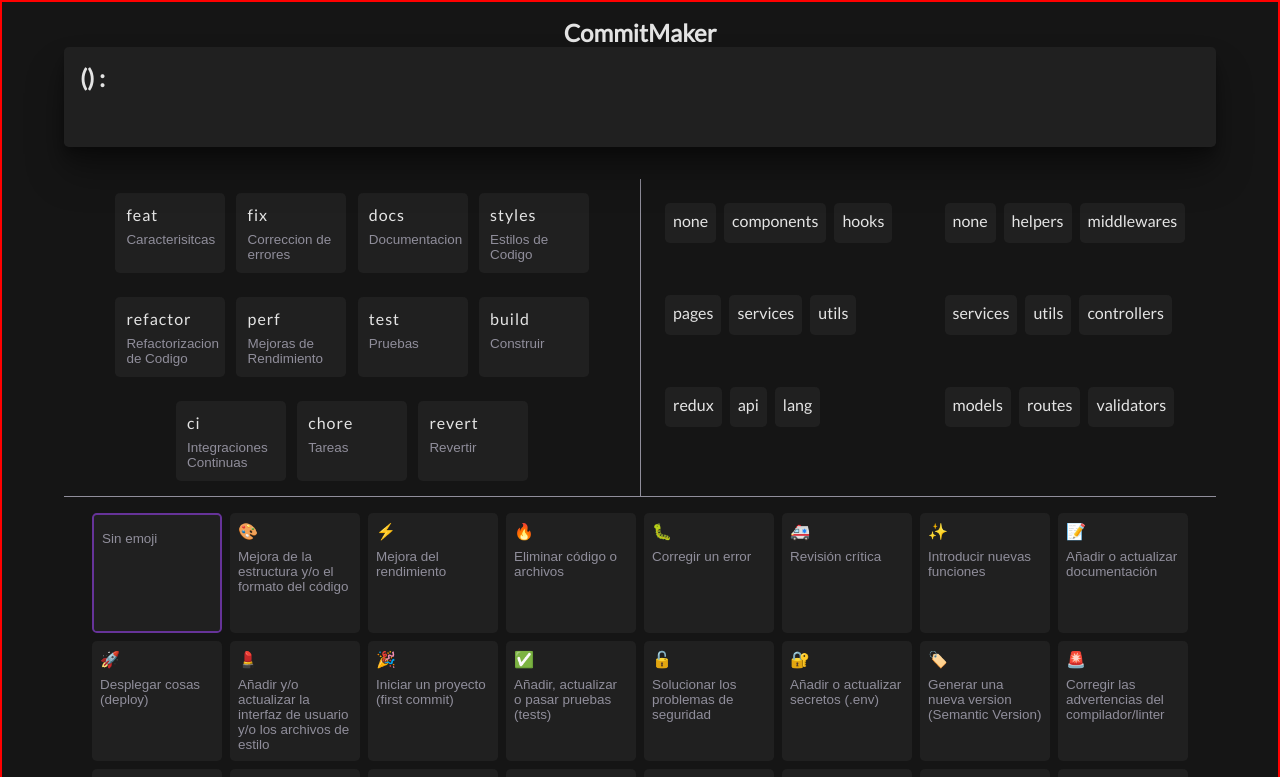
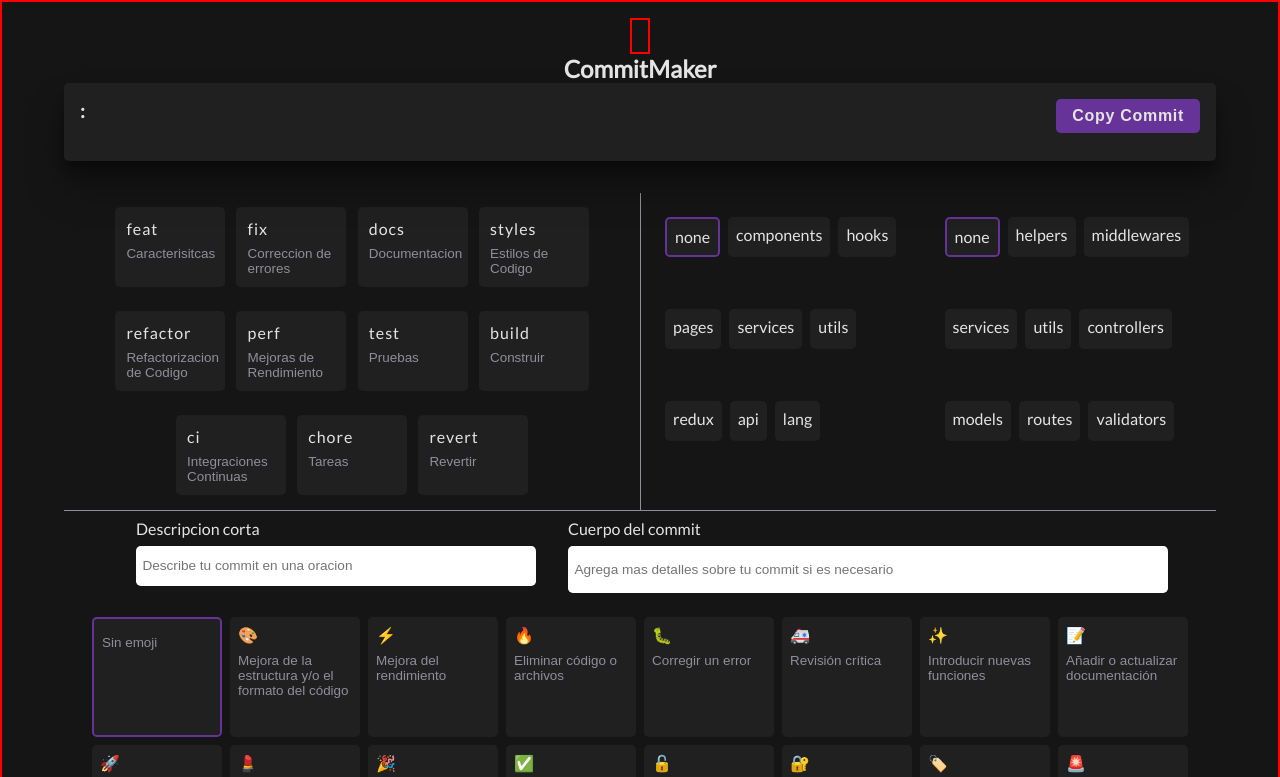
Before and after one commit to JosueEC/CommitsMaker, a React (Vite) app: page / in a window 1280 px wide. Shown: the top 777 px of the page. Built offline with nearby package versions, Linux system fonts and the light colour scheme.

Commit message:
feat(components): ✨ The application can notify to the user when the text commit is copied.

```diff
--- a/src/App.css
+++ b/src/App.css
@@ -3,3 +3,43 @@
   border-bottom: solid 1px var(--label);
   display: flex;
 }
+
+.containerInputs {
+  /* border: solid 2px red; */
+  width: 90vw;
+  height: 90px;
+  display: flex;
+  justify-content: start;
+  padding: 0 4rem;
+  gap: 1rem;
+}
+
+.boxInput {
+  /* border: solid 2px green; */
+  display: flex;
+  flex-direction: column;
+  padding: 0.5rem;
+  gap: 0.5rem;
+}
+
+.inputDescription {
+  /* border: solid 2px slateblue; */
+  border-radius: 0.3rem;
+  width: 400px;
+  height: 40px;
+  font-size: 0.85rem;
+  padding: 0.4rem;
+}
+
+.inputDescription:focus {
+  border: solid 2px rebeccapurple;
+}
+
+.inputBody {
+  /* border: solid 2px red; */
+  width: 600px;
+  height: 150px;
+  border-radius: 0.3rem;
+  padding: 0.4rem;
+  font-size: 0.85rem;
+}
--- a/src/App.jsx
+++ b/src/App.jsx
@@ -1,17 +1,51 @@
 import './App.css'
+import { useCommitStore } from './services/zustand/store'
 import ViewerCommit from './components/ViewerCommit/ViewerCommit'
 import ContainerTypes from './components/ContainerTypes/ContainerTypes'
 import ContainerScopes from './components/ContainerScopes/ContainerScopes'
 import ContainerEmojis from './components/ContainerEmojis/ContainerEmojis'
+import { Toaster } from 'sonner'
 
 function App () {
+  const editDescription = useCommitStore((state) => state.editDescription)
+  const editBody = useCommitStore((state) => state.editBody)
+
+  function handleChangeDescription (event) {
+    editDescription(event.target.value)
+  }
+
+  function handleChangeBody (event) {
+    editBody(event.target.value)
+  }
+
   return (
     <section>
+      <Toaster richColors position='top-center' />
       <h1>CommitMaker</h1>
       <ViewerCommit />
       <div className='containerMain'>
         <ContainerTypes />
         <ContainerScopes />
+      </div>
+      <div className='containerInputs'>
+        <div className='boxInput'>
+          <label>Descripcion corta</label>
+          <input
+            type='text'
+            className='inputDescription'
+            placeholder='Describe tu commit en una oracion'
+            onChange={handleChangeDescription}
+          />
+        </div>
+        <div className='boxInput'>
+          <label>Cuerpo del commit</label>
+          <input
+            type='textarea'
+            className='inputBody'
+            placeholder='Agrega mas detalles sobre tu commit si es necesario'
+            onChange={handleChangeBody}
+          />
+        </div>
       </div>
       <ContainerEmojis />
     </section>
--- a/src/components/ViewerCommit/ViewerCommit.css
+++ b/src/components/ViewerCommit/ViewerCommit.css
@@ -5,8 +5,22 @@
   padding: 1rem;
   margin-bottom: 2rem;
   border-radius: 0.3rem;
+  font-size: 0.8rem;
   width: 90vw;
-  height: 100px;
   position: sticky;
   top: 0;
+  display: flex;
+  justify-content:space-between;
+  gap: 1rem;
 }
+
+.buttonCopy {
+  background-color: rebeccapurple;
+  font-size: 1rem;
+  padding: 0.5rem 1rem;
+  border-radius: 0.3rem;
+  color: var(--text);
+  font-family: var(--button-font);
+  font-weight: bold;
+  letter-spacing: 0.7px;
+}
--- a/src/components/ViewerCommit/ViewerCommit.jsx
+++ b/src/components/ViewerCommit/ViewerCommit.jsx
@@ -1,19 +1,37 @@
 import './ViewerCommit.css'
 import { useCommitStore } from '../../services/zustand/store'
+import { CopyToClipboard } from 'react-copy-to-clipboard'
+import { toast } from 'sonner'
 
 export default function ViewerCommit () {
   const selectedType = useCommitStore((state) => state.selectedType)
   const selectedAmbit = useCommitStore((state) => state.selectedAmbit)
   const selectedEmoji = useCommitStore((state) => state.selectedEmoji)
+  const description = useCommitStore((state) => state.description)
+  const body = useCommitStore((state) => state.body)
+
+  const commit = `${selectedType}${(selectedAmbit !== 'none') ? '(' + selectedAmbit + ')' : ''}: ${selectedEmoji} ${description}`
+
   return (
     <header className='viewerCommit'>
-      <h2>
+      <h2 id='commit'>
         {
-          `${selectedType}
-          ${(selectedAmbit !== 'none') ? '(' + selectedAmbit + ')' : ''}
-          : ${selectedEmoji}`
+          commit
+        }
+        <br />
+        <br />
+        {
+          `${body}`
         }
       </h2>
+      <div>
+        <CopyToClipboard
+          onCopy={() => toast.success('Copy to cliboard')}
+          text={commit + '\n' + body}
+        >
+          <button className='buttonCopy'>Copy Commit</button>
+        </CopyToClipboard>
+      </div>
     </header>
   )
 }
--- a/src/services/zustand/store.js
+++ b/src/services/zustand/store.js
@@ -2,10 +2,15 @@ import { create } from 'zustand'
 
 export const useCommitStore = create((set) => ({
   selectedType: '',
-  selectedAmbit: '',
+  selectedAmbit: 'none',
   selectedEmoji: '',
+  description: '',
+  body: '',
 
   selectType: (type) => set((state) => ({ selectedType: type })),
   selectAmbit: (ambit) => set((state) => ({ selectedAmbit: ambit })),
-  selectEmoji: (emoji) => set((state) => ({ selectedEmoji: emoji }))
+  selectEmoji: (emoji) => set((state) => ({ selectedEmoji: emoji })),
+
+  editDescription: (description) => set((state) => ({ description })),
+  editBody: (body) => set((state) => ({ body }))
 }))
```
